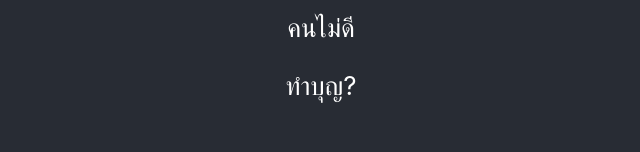
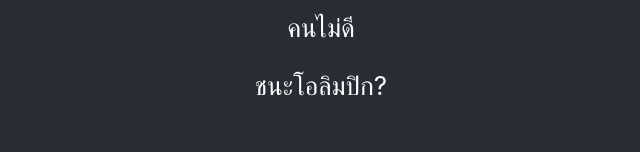
Before and after one commit to narze/kondee, a React (Vite) app: page / in a window 1280 px wide. Shown: the part 310-462 px from the top of the page, without its empty margins (319-959 px from the left). Built offline with nearby package versions, Linux system fonts and the light colour scheme.

Commit message:
Randomize questions

```diff
--- a/src/App.tsx
+++ b/src/App.tsx
@@ -1,12 +1,31 @@
 import React, { useState } from "react";
-import logo from "./logo.svg";
 import "./App.css";
 
-const questions = [
-  { question: "ทำบุญ?", points: 2 },
+function shuffle(a: Array<any>): Array<any> {
+  for (let i = a.length - 1; i > 0; i--) {
+    const j = Math.floor(Math.random() * (i + 1));
+    [a[i], a[j]] = [a[j], a[i]];
+  }
+  return a;
+}
+
+let questions = shuffle([
+  { question: "ทำบุญ?", points: 1 },
   { question: "พาคนแก่ข้ามถนน?", points: 1 },
-  { question: "รักสถาบัน?", points: 112 },
-];
+  { question: "ช่วยงานชุมชน?", points: 1 },
+  { question: "ช่วยสัตว์บาดเจ็บ?", points: 1 },
+  { question: "บริจาคเลือด?", points: 1 },
+  { question: "บริจาคเงินการกุศล?", points: 1 },
+  { question: "ตัดเล็บสั้น?", points: 0.5 },
+  { question: "ปลูกป่า สร้างฝาย?", points: 1 },
+  { question: "เชื่อฟังพ่อแม่?", points: 1 },
+  { question: "ประหยัดน้ำไฟ?", points: 1 },
+  { question: "ชนะโอลิมปิก?", points: 0.5 },
+  { question: "พับผ้าห่ม?", points: 1 },
+  { question: "ช่วยเพื่อนตบมุก?", points: 1 },
+]).slice(0, 5);
+
+questions.push({ question: "รักสถาบัน?", points: 112 });
 
 function App() {
   const [points, setPoints] = useState(0);
@@ -22,8 +41,10 @@
 
     if (questionIdx + 1 == questions.length) {
       if (yes) {
+        setPoints(() => questions[questionIdx].points);
         setResult(true);
       } else {
+        setPoints(() => -questions[questionIdx].points);
         setResult(false);
       }
     } else {
```
